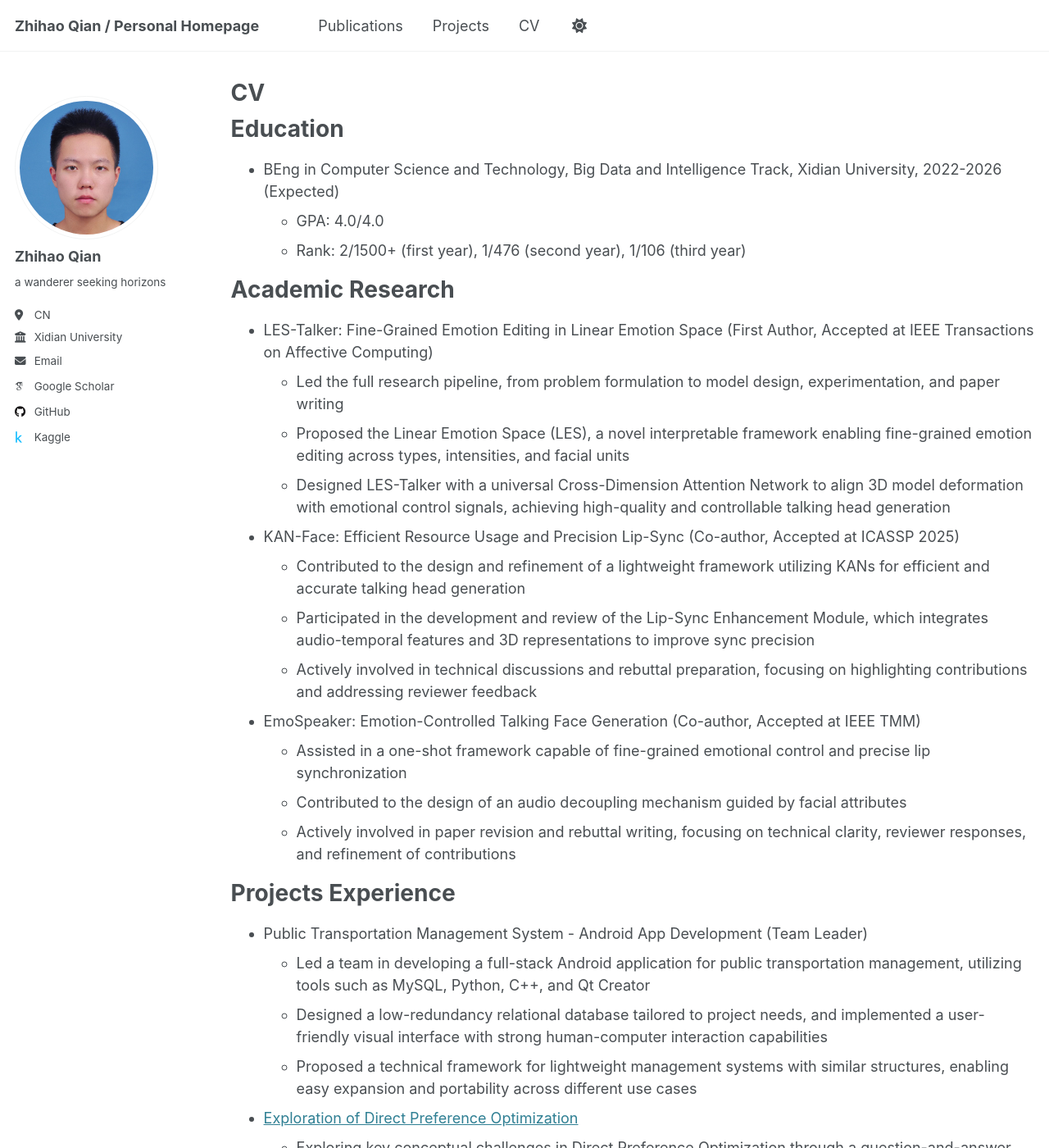
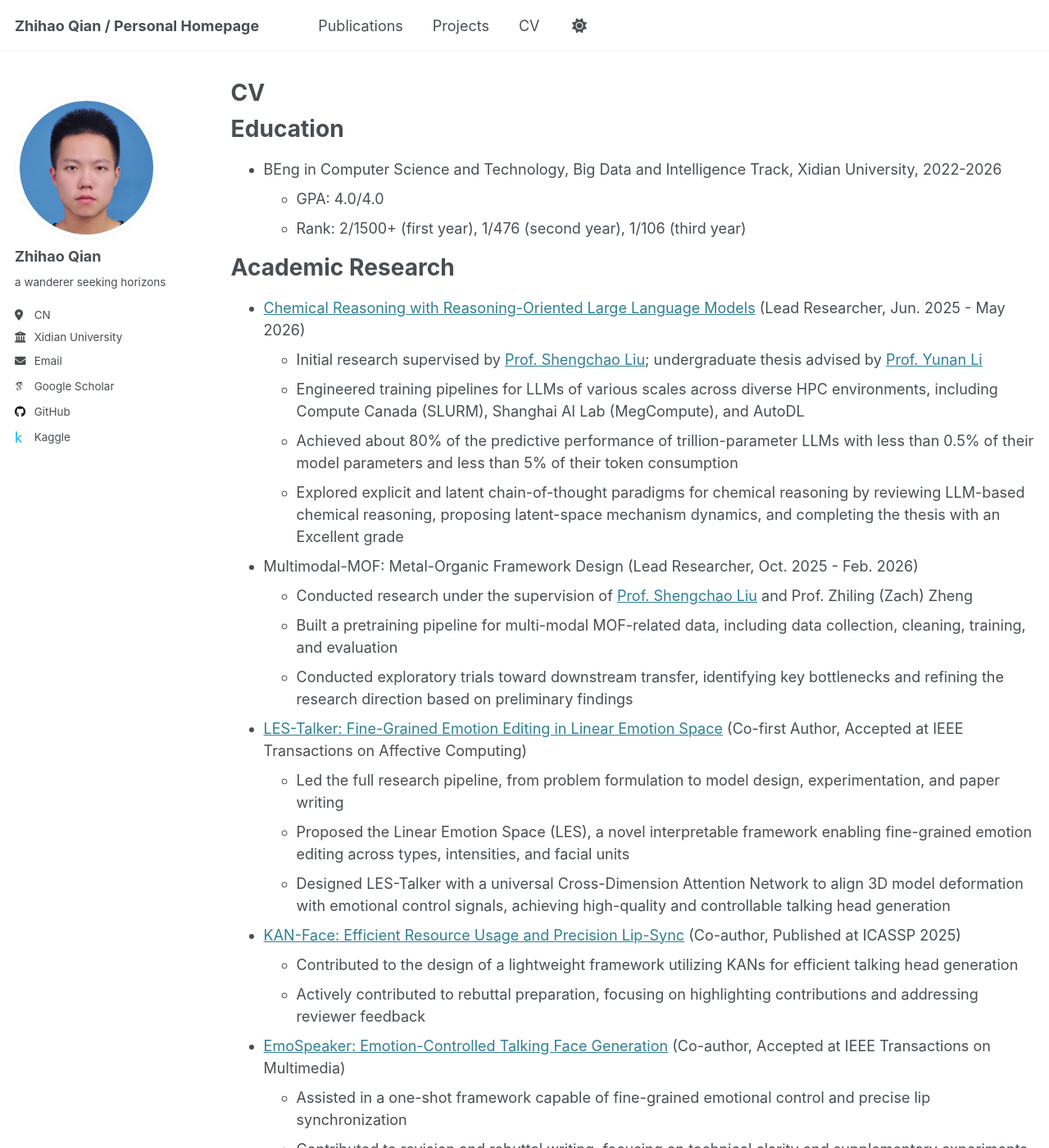
Before and after one commit to Dualego00/Dualego00.github.io, a Jekyll site: the page built from _pages/cv.md, in a window 1280 px wide and 1400 px high. Shown: the whole window at 82% size. Built offline with Jekyll 4.4.1, drawn with Linux system fonts in a browser that asks for light colours; some web fonts are replaced; some of the changed text lies outside the part shown.

Commit message:
Update cv.md

```diff
--- a/_pages/cv.md
+++ b/_pages/cv.md
@@ -11,26 +11,35 @@ redirect_from:
 
 Education
 ======
-* BEng in Computer Science and Technology, Big Data and Intelligence Track, Xidian University, 2022-2026 (Expected)
+* BEng in Computer Science and Technology, Big Data and Intelligence Track, Xidian University, 2022-2026
   * GPA: 4.0/4.0
   * Rank: 2/1500+ (first year), 1/476 (second year), 1/106 (third year)
 
 Academic Research
 ======
-* LES-Talker: Fine-Grained Emotion Editing in Linear Emotion Space (First Author, Accepted at IEEE Transactions on Affective Computing)
+* [Chemical Reasoning with Reasoning-Oriented Large Language Models](https://qzh.im/assets/undergraduate_thesis.pdf) (Lead Researcher, Jun. 2025 - May 2026)
+  * Initial research supervised by [Prof. Shengchao Liu](https://chao1224.github.io/); undergraduate thesis advised by [Prof. Yunan Li](https://faculty.xidian.edu.cn/LIYUNAN/zh_CN/index.htm)
+  * Engineered training pipelines for LLMs of various scales across diverse HPC environments, including Compute Canada (SLURM), Shanghai AI Lab (MegCompute), and AutoDL
+  * Achieved about 80% of the predictive performance of trillion-parameter LLMs with less than 0.5% of their model parameters and less than 5% of their token consumption
+  * Explored explicit and latent chain-of-thought paradigms for chemical reasoning by reviewing LLM-based chemical reasoning, proposing latent-space mechanism dynamics, and completing the thesis with an Excellent grade
+
+* Multimodal-MOF: Metal-Organic Framework Design (Lead Researcher, Oct. 2025 - Feb. 2026)
+  * Conducted research under the supervision of [Prof. Shengchao Liu](https://chao1224.github.io/) and Prof. Zhiling (Zach) Zheng
+  * Built a pretraining pipeline for multi-modal MOF-related data, including data collection, cleaning, training, and evaluation
+  * Conducted exploratory trials toward downstream transfer, identifying key bottlenecks and refining the research direction based on preliminary findings
+
+* [LES-Talker: Fine-Grained Emotion Editing in Linear Emotion Space](https://peterfanfan.github.io/LES-Talker/) (Co-first Author, Accepted at IEEE Transactions on Affective Computing)
   * Led the full research pipeline, from problem formulation to model design, experimentation, and paper writing
   * Proposed the Linear Emotion Space (LES), a novel interpretable framework enabling fine-grained emotion editing across types, intensities, and facial units
   * Designed LES-Talker with a universal Cross-Dimension Attention Network to align 3D model deformation with emotional control signals, achieving high-quality and controllable talking head generation
 
-* KAN-Face: Efficient Resource Usage and Precision Lip-Sync (Co-author, Accepted at ICASSP 2025)
-  * Contributed to the design and refinement of a lightweight framework utilizing KANs for efficient and accurate talking head generation
-  * Participated in the development and review of the Lip-Sync Enhancement Module, which integrates audio-temporal features and 3D representations to improve sync precision
-  * Actively involved in technical discussions and rebuttal preparation, focusing on highlighting contributions and addressing reviewer feedback
+* [KAN-Face: Efficient Resource Usage and Precision Lip-Sync](https://ieeexplore.ieee.org/abstract/document/10888438) (Co-author, Published at ICASSP 2025)
+  * Contributed to the design of a lightweight framework utilizing KANs for efficient talking head generation
+  * Actively contributed to rebuttal preparation, focusing on highlighting contributions and addressing reviewer feedback
 
-* EmoSpeaker: Emotion-Controlled Talking Face Generation (Co-author, Accepted at IEEE TMM)
+* [EmoSpeaker: Emotion-Controlled Talking Face Generation](https://peterfanfan.github.io/EmoSpeaker/) (Co-author, Accepted at IEEE Transactions on Multimedia)
   * Assisted in a one-shot framework capable of fine-grained emotional control and precise lip synchronization
-  * Contributed to the design of an audio decoupling mechanism guided by facial attributes
-  * Actively involved in paper revision and rebuttal writing, focusing on technical clarity, reviewer responses, and refinement of contributions
+  * Contributed to revision and rebuttal writing, focusing on technical clarity and supplementary experiments
 
 Projects Experience
 ======
```
